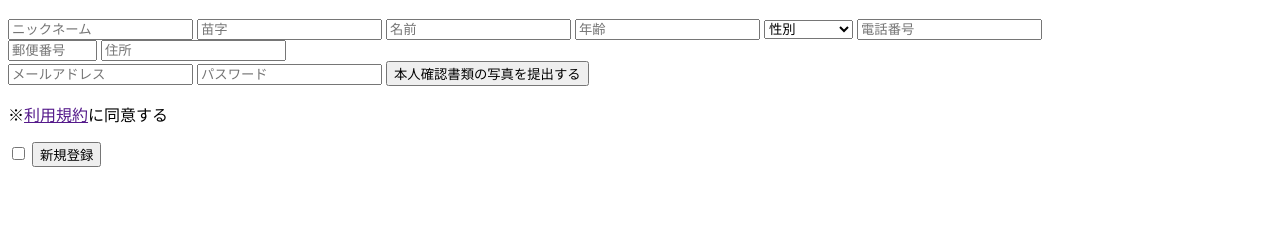
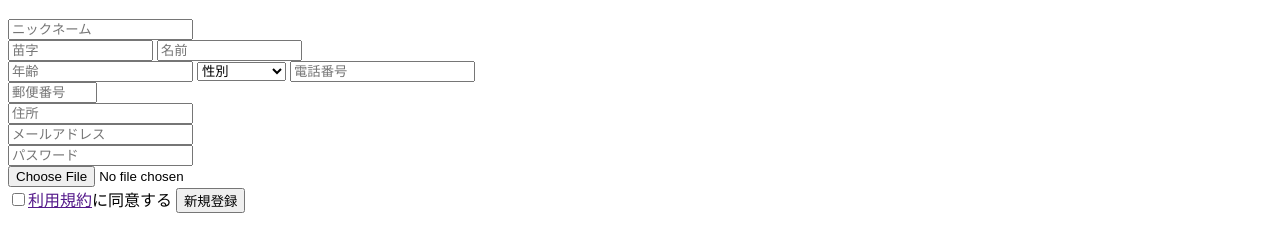
Before and after one commit to bo-cho/Hackathon, a plain HTML site: page HTML/signup.html in a window 1280 px wide. Shown: the part 70-322 px from the top of the page. Drawn offline with Linux system fonts and the light colour scheme.

Commit message:
住所自動入力調整

```diff
--- a/HTML/signup.html
+++ b/HTML/signup.html
@@ -2,6 +2,7 @@
 <html lang="ja">
     <head>
         <meta charset="UTF-8" />
+        <meta name="signup" content="新規登録">
         <meta name="viewport" content="width=device-width, initial-scale=1.0" />
         <link rel="stylesheet" href="../CSS/signup.css" />
         <title>新規登録</title>
@@ -10,12 +11,13 @@
     <body>
         <header></header>
         <main>
-            <div class="form">
+            <div class="signup">
                 <h1>新規登録</h1>
-                <input type="text" class="nickname" placeholder="ニックネーム">
-                <input type="text" class="surname" placeholder="苗字">
-                <input type="text" class="given_name" placeholder="名前">
-                <input type="number" class="years" placeholder="年齢">
+                <!--<form method="post" action="" class="signup-form">-->
+                    <input type="text" class="nickname" maxlength="15" size="20px" placeholder="ニックネーム"><br>
+                    <input type="text" class="surname" maxlength="50" size="15px" placeholder="苗字">
+                    <input type="text" class="given_name" maxlength="50" size="15px" placeholder="名前"><br>
+                    <input type="number" class="years" maxlength="999" placeholder="年齢">
                     <select class="gender">
                         <option value="" selected hidden>性別</option>
                         <option>男</option>
@@ -23,18 +25,21 @@
                         <option>その他</option>
                         <option>回答しない</option>
                     </select>
-                <input type="tel" class="telephone" placeholder="電話番号">
+                    <input type="tel" class="telephone" maxlength="12" placeholder="電話番号"><br>
                     <form class="h-adr">
                         <script src="https://yubinbango.github.io/yubinbango/yubinbango.js" charset="UTF-8"></script>
                         <span class="p-country-name" style="display:none;">Japan</span>
-                    <input type="text" class="p-postal-code" size="8" maxlength="8" placeholder="郵便番号">
+                        <input type="text" class="p-postal-code" size="8" maxlength="8" placeholder="郵便番号"><br>
                         <input type="text" class="p-region p-locality p-street-address p-extended-address" placeholder="住所"/>
                     </form>
-                <input type="email" class="mail" placeholder="メールアドレス">
-                <input type="password" class="password" placeholder="パスワード">
-                <button type="button" class="document">本人確認書類の写真を提出する</button>
-                <p>※<a href="">利用規約</a>に同意する</p><input type="checkbox" required>
-                <button type="button" class="signup">新規登録</button>
+                    <input type="email" class="mail" maxlength="99" placeholder="メールアドレス"><br>
+                    <input type="password" class="password" minlength="6" placeholder="パスワード">
+                    <form action="" method="post" enctype="multipart/form-data">
+                        <input type="file" class="document" required>
+                    </form>
+                    <input type="checkbox" required><a href="">利用規約</a>に同意する
+                    <button type="submit" class="signup-btn">新規登録</button>
+                <!--</form>-->
             </div>
         </main>
         <footer></footer>
```
Lines whose indentation alone changed are shown as unchanged.
